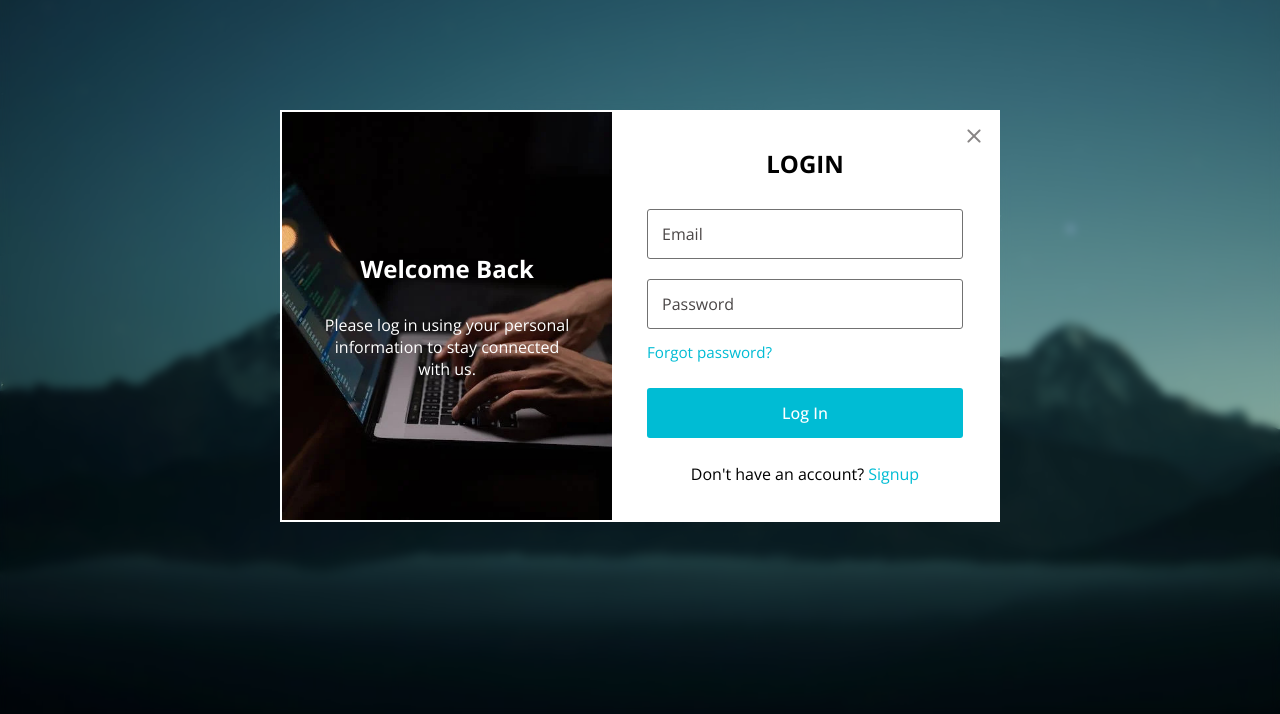
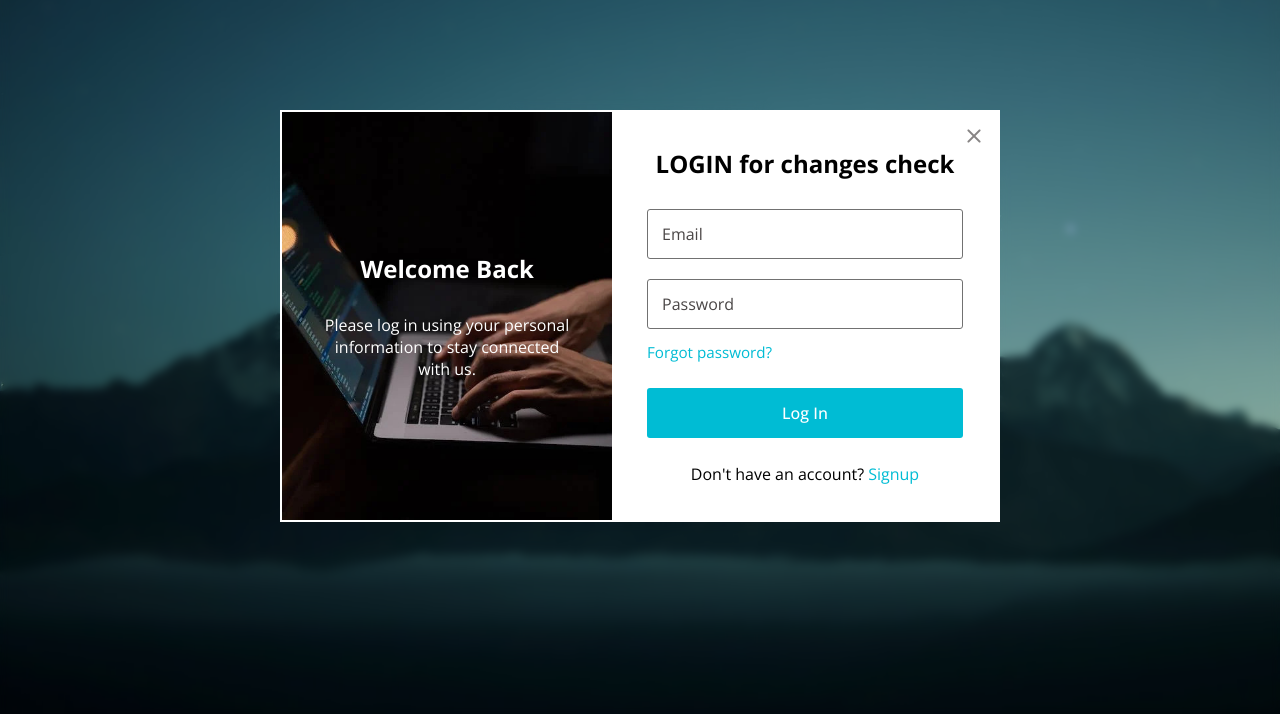
Before and after one commit to naresh785/IDE_test, a plain HTML site: page index.html in a window 1280 px wide. Both pictures are taken after a click on the button "LOG IN". Shown: the part 84-798 px from the top of the page. Drawn offline with nearby package versions, Linux system fonts and the light colour scheme.

Commit message:
Update index.html

```diff
--- a/index.html
+++ b/index.html
@@ -39,7 +39,7 @@
                 <p>Please log in using your personal information to stay connected with us.</p>
             </div>
             <div class="form-content">
-                <h2>LOGIN</h2>
+                <h2>LOGIN for changes check</h2>
                 <form action="#">
                     <div class="input-field">
                         <input type="text" required>
```
